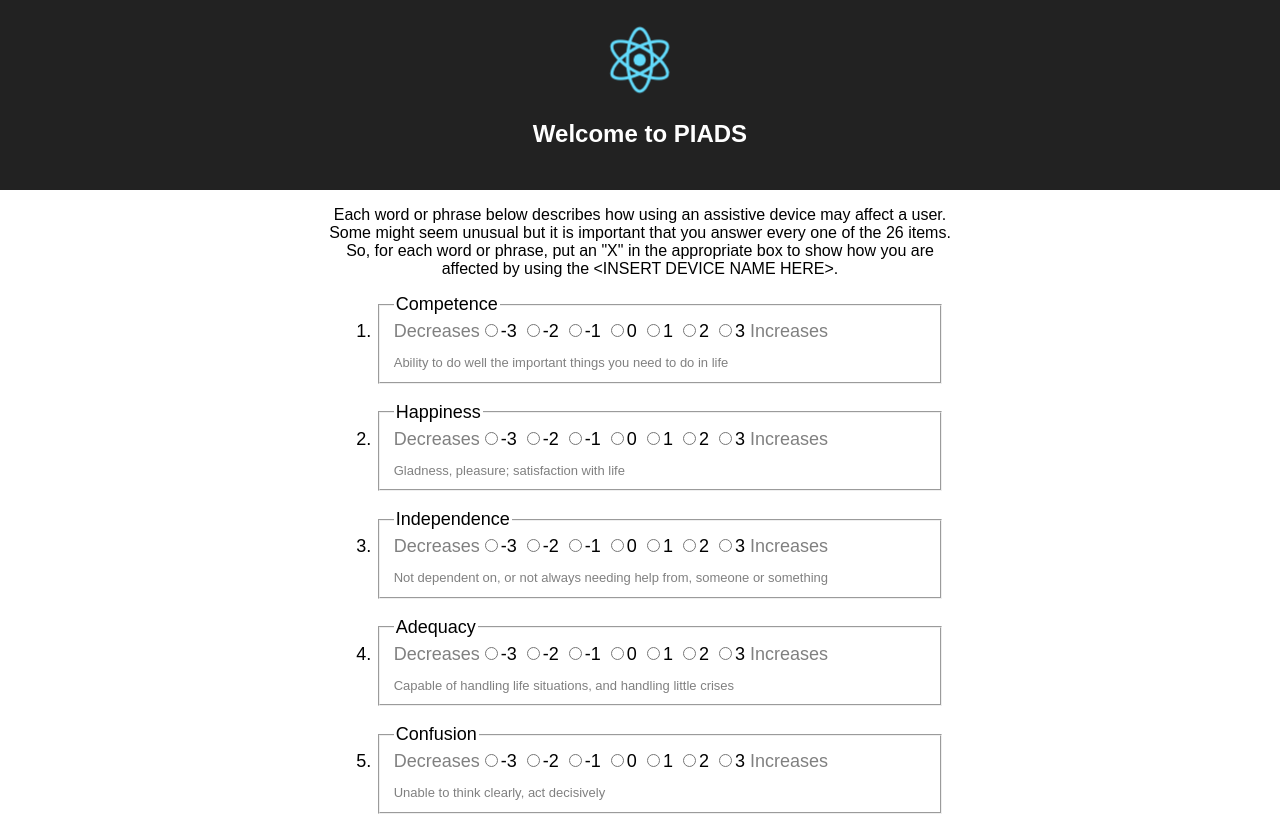
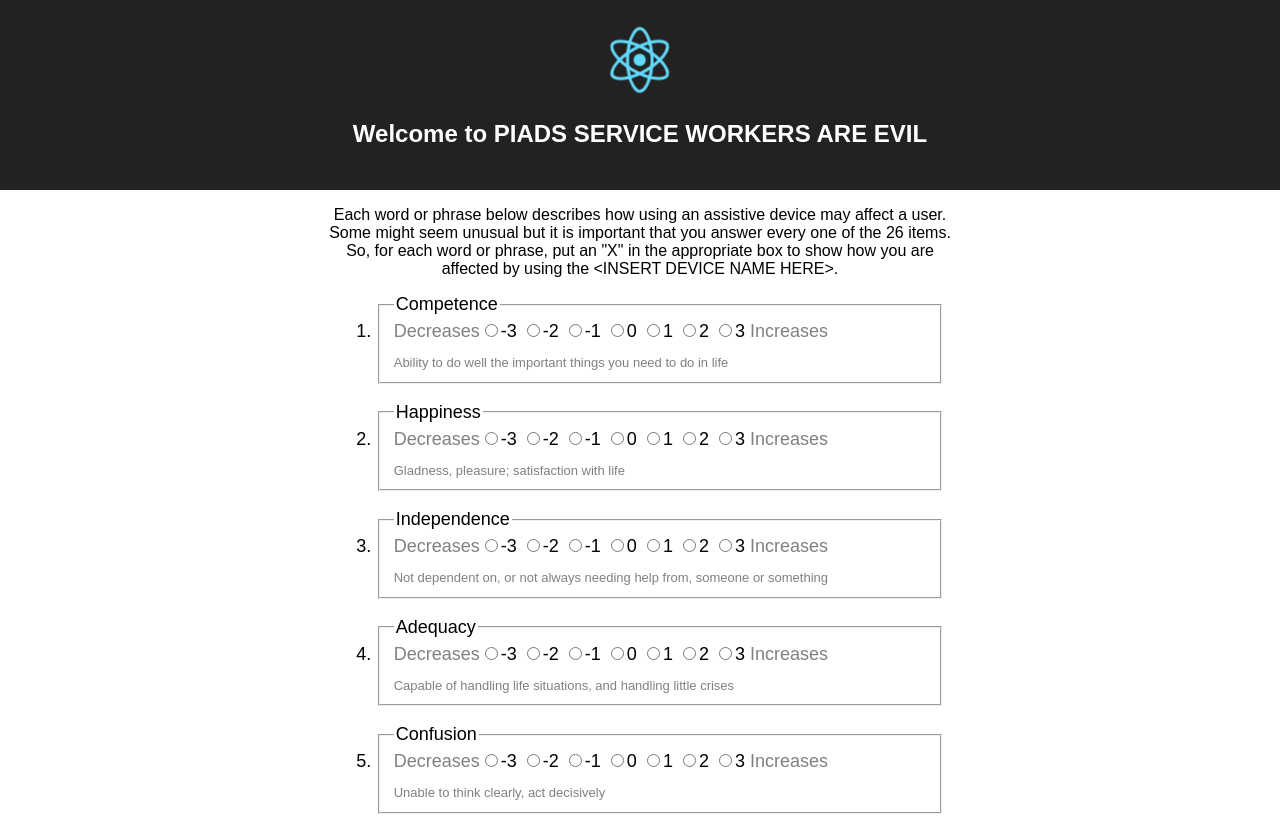
Before and after one commit to toolness/piads-prototype, a React (Create React App) app: page / in a window 1280 px wide. Shown: the top 816 px of the page. Built offline with nearby package versions, Linux system fonts and the light colour scheme; the HTML template or start-up script is replaced by a standard one.

Commit message:
Another change

```diff
--- a/src/App.tsx
+++ b/src/App.tsx
@@ -26,7 +26,7 @@ class App extends React.Component<{}, IAppState> {
       <div className="App">
         <header className="App-header">
           <img src={logo} className="App-logo" alt="logo" />
-          <h1 className="App-title">Welcome to PIADS</h1>
+          <h1 className="App-title">Welcome to PIADS SERVICE WORKERS ARE EVIL</h1>
         </header>
         <div>
           <p className="App-intro">
```
